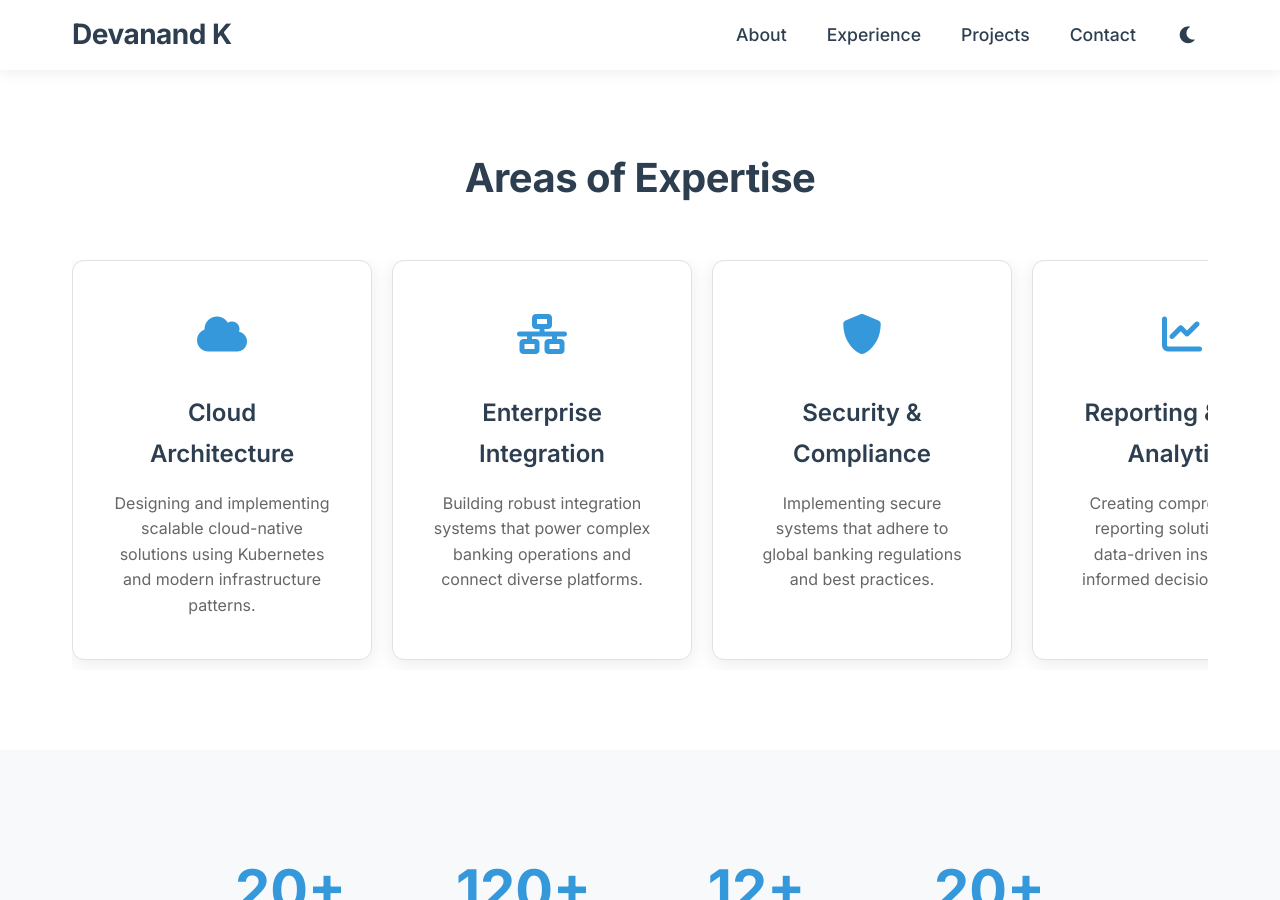
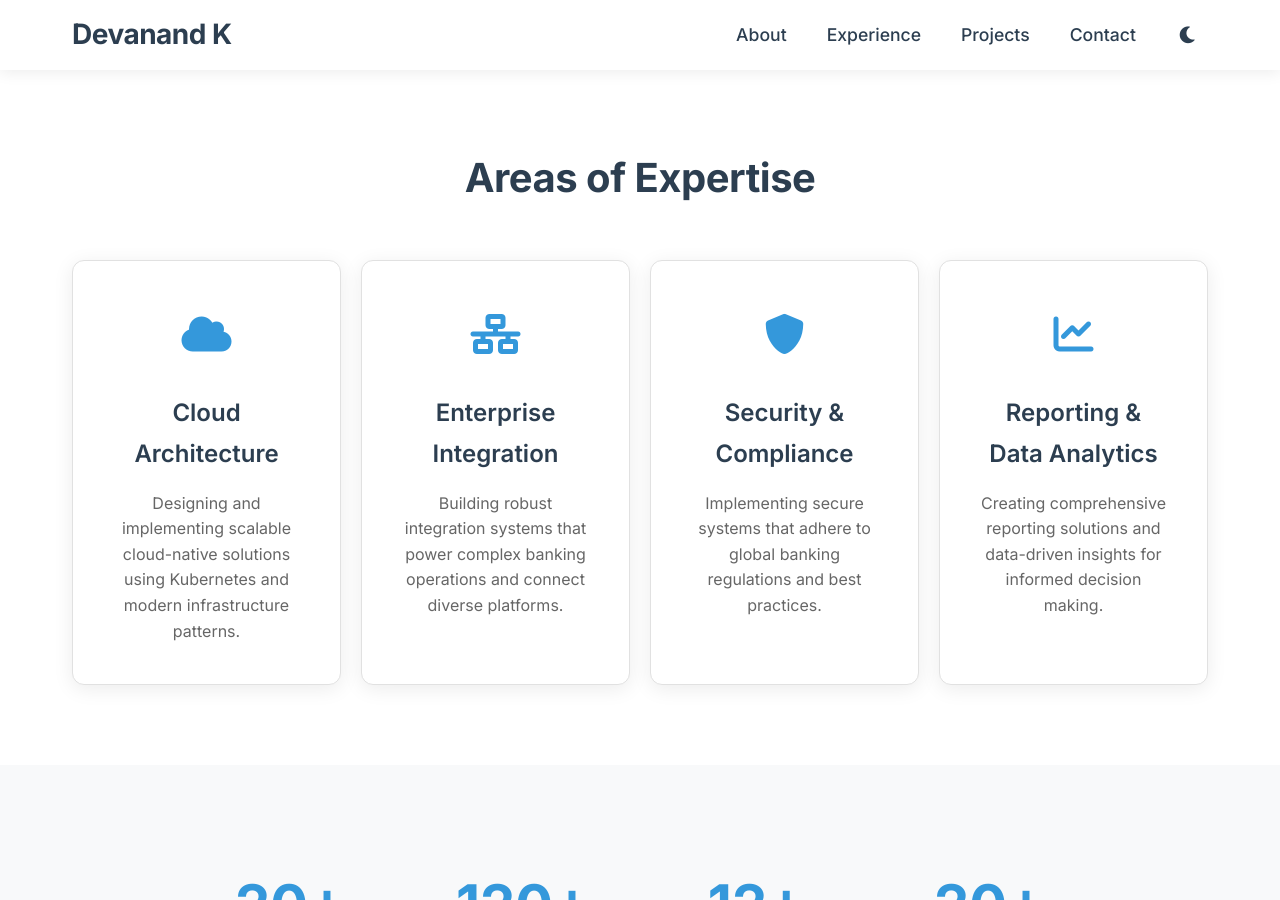
Before and after one commit to devanandk/devanandk.github.io, a Jekyll site: the page built from index.html, in a window 1280 px wide and 900 px high, scrolled down 906 px. Built offline with Jekyll 4.4.1, drawn with Linux system fonts in a browser that asks for light colours.

Commit message:
Refactor expertise section layout: Updated the design from a flexbox to a grid layout for better responsiveness and organization. Adjusted card styles to ensure uniform width, enhancing visual consistency across the expertise items.

```diff
--- a/index.html
+++ b/index.html
@@ -24,29 +24,29 @@ title: Home
 <section class="expertise-section">
     <div class="container">
         <h2 class="section-title">Areas of Expertise</h2>
-        <div class="expertise-grid" style="display: flex; flex-direction: row; overflow-x: auto; gap: 20px; padding-bottom: 10px;">
-            <div class="expertise-card" style="flex: 0 0 auto; min-width: 250px; max-width: 300px;">
+        <div class="expertise-grid" style="display: grid; grid-template-columns: repeat(auto-fit, minmax(250px, 1fr)); gap: 20px;">
+            <div class="expertise-card" style="width: 100%;">
                 <div class="expertise-icon">
                     <i class="fas fa-cloud"></i>
                 </div>
                 <h3>Cloud Architecture</h3>
                 <p>Designing and implementing scalable cloud-native solutions using Kubernetes and modern infrastructure patterns.</p>
             </div>
-            <div class="expertise-card" style="flex: 0 0 auto; min-width: 250px; max-width: 300px;">
+            <div class="expertise-card" style="width: 100%;">
                 <div class="expertise-icon">
                     <i class="fas fa-network-wired"></i>
                 </div>
                 <h3>Enterprise Integration</h3>
                 <p>Building robust integration systems that power complex banking operations and connect diverse platforms.</p>
             </div>
-            <div class="expertise-card" style="flex: 0 0 auto; min-width: 250px; max-width: 300px;">
+            <div class="expertise-card" style="width: 100%;">
                 <div class="expertise-icon">
                     <i class="fas fa-shield-alt"></i>
                 </div>
                 <h3>Security & Compliance</h3>
                 <p>Implementing secure systems that adhere to global banking regulations and best practices.</p>
             </div>
-            <div class="expertise-card" style="flex: 0 0 auto; min-width: 250px; max-width: 300px;">
+            <div class="expertise-card" style="width: 100%;">
                 <div class="expertise-icon">
                     <i class="fas fa-chart-line"></i>
                 </div>
```
